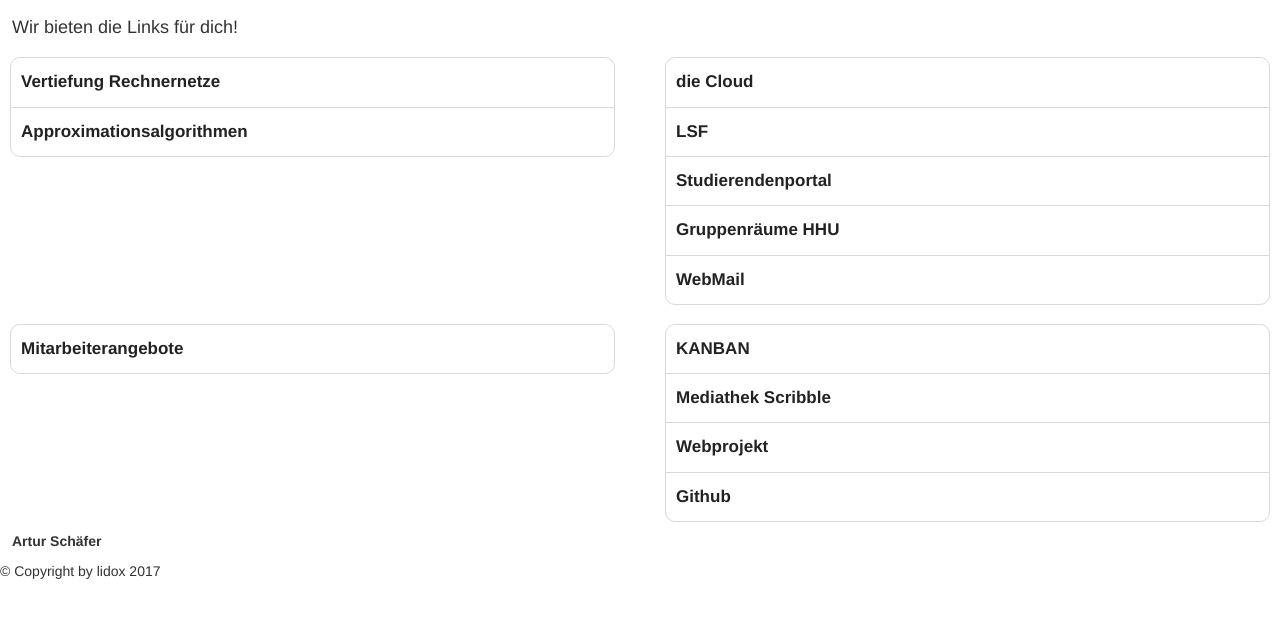
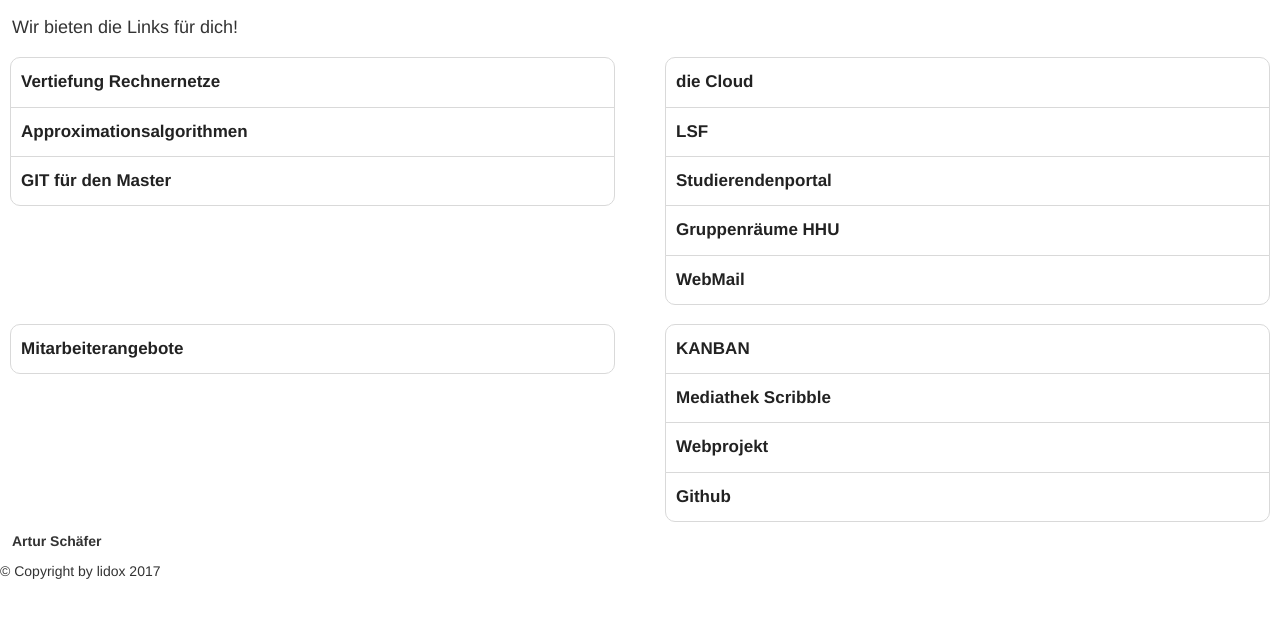
Before and after one commit to lidox/lidox.github.io, a plain HTML site: page index.html in a window 1280 px wide. Shown: the part 137-754 px from the top of the page. Drawn offline with Linux system fonts and the light colour scheme.

Commit message:
add git for the master

```diff
--- a/index.html
+++ b/index.html
@@ -58,6 +58,9 @@
 						</li>
 						<li>
 							<a href="http://www.cs.hhu.de/lehrstuehle-und-arbeitsgruppen/algorithmen-fuer-schwere-probleme/lehre-und-abschlussarbeiten/aktuelle-lehrveranstaltungen.html">Approximationsalgorithmen</a>
+						</li>
+						<li>
+							<a href="https://gitlab.cs.uni-duesseldorf.de/users/sign_in">GIT für den Master</a>
 						</li>
 					</ul>
 				</div>
```
